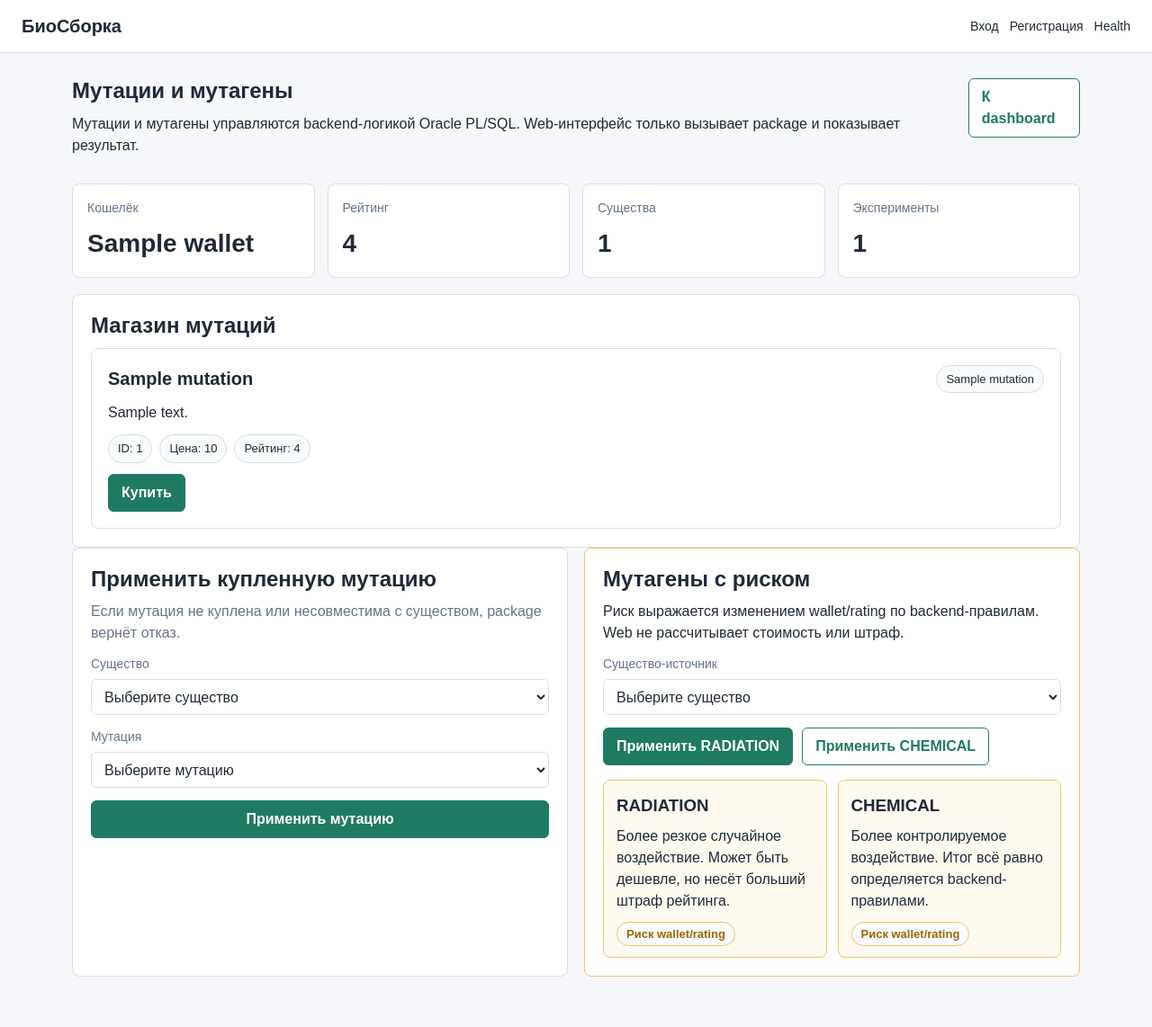
After one commit to T90eagle-byte/GameLaba3, a Flask app: template web_client/templates/mutations.html in a window 1280 px wide. The commit adds this page. Shown: the whole page at 90% size. Run offline with Flask 3, Linux system fonts and the light colour scheme; the template is opened without the code that fills it: most values are stand-ins (such as "Sample title", 1, 10 or a date in 2020); parts of the project's set-up code (start-up, migrations or seed data) failed here and were passed over.

Commit message:
Добавить web-интерфейс мутаций

```diff
--- a/web_client/app.py
+++ b/web_client/app.py
@@ -15,7 +15,7 @@ from flask import (
 )
 
 from config import load_config
-from services import auth_service, creature_service, crossbreed_service, lab_service, task_service
+from services import auth_service, creature_service, crossbreed_service, lab_service, mutation_service, task_service
 from services.oracle import ServiceError, check_connection
 
 
@@ -364,6 +364,72 @@ def create_app() -> Flask:
             offspring_name=offspring_name,
             lab_id=lab_id,
         )
+    @app.route("/mutations", methods=["GET", "POST"])
+    @login_required
+    def mutations() -> Any:
+        token = str(session["session_token"])
+        lab_id = selected_lab_id()
+        if not lab_id:
+            flash("Сначала выберите лабораторию.", "warning")
+            return redirect(url_for("labs"))
+
+        if request.method == "POST":
+            action = request.form.get("action", "")
+            try:
+                if action == "buy_mutation":
+                    mutation_id = int(request.form.get("mutation_id", "0"))
+                    if mutation_id <= 0:
+                        raise ValueError
+                    result = mutation_service.buy_mutation(token, lab_id, mutation_id)
+                    if result:
+                        flash("Мутация куплена через backend package. Кошелёк обновлён backend-логикой.", "success")
+                    else:
+                        flash("Мутация не куплена: backend вернул отказ, чаще всего из-за нехватки средств.", "warning")
+                    return redirect(url_for("mutations"))
+
+                if action == "apply_mutation":
+                    creature_id = int(request.form.get("creature_id", "0"))
+                    mutation_id = int(request.form.get("mutation_id", "0"))
+                    if creature_id <= 0 or mutation_id <= 0:
+                        raise ValueError
+                    mutation_service.apply_mutation(token, lab_id, creature_id, mutation_id)
+                    flash("Мутация применена. Генотип, фенотип и рейтинг обновлены backend-логикой.", "success")
+                    return redirect(url_for("creature_detail", creature_id=creature_id))
+
+                if action == "apply_mutagen":
+                    creature_id = int(request.form.get("creature_id", "0"))
+                    mutagen_type = request.form.get("mutagen_type", "").strip().upper()
+                    if creature_id <= 0 or mutagen_type not in {"RADIATION", "CHEMICAL"}:
+                        raise ValueError
+                    new_creature_id = mutation_service.apply_mutagen(token, lab_id, creature_id, mutagen_type)
+                    flash("Мутагент применён. Проверьте изменения рейтинга, кошелька и список существ.", "success")
+                    if new_creature_id:
+                        return redirect(url_for("creature_detail", creature_id=new_creature_id))
+                    return redirect(url_for("mutations"))
+
+                flash("Неизвестное действие с мутациями.", "error")
+            except (TypeError, ValueError):
+                flash("Выберите существо и мутацию перед действием.", "error")
+            except ServiceError as exc:
+                flash(str(exc), "error")
+
+            return redirect(url_for("mutations"))
+
+        try:
+            stats = lab_service.get_lab_stats(token, lab_id)
+            creatures_rows = creature_service.get_creatures(token, lab_id)
+            shop_rows = mutation_service.get_mutation_shop(token, lab_id)
+        except ServiceError as exc:
+            flash(str(exc), "error")
+            return redirect(url_for("dashboard"))
+
+        return render_template(
+            "mutations.html",
+            stats=stats,
+            creatures=creatures_rows,
+            mutations=shop_rows,
+            lab_id=lab_id,
+        )
     @app.route("/health")
     def health() -> Any:
         database = check_connection()
--- a/web_client/static/css/app.css
+++ b/web_client/static/css/app.css
@@ -415,3 +415,57 @@ select {
   color: #3156a3;
   font-weight: 700;
 }
+
+.stats-strip {
+  display: grid;
+  grid-template-columns: repeat(auto-fit, minmax(150px, 1fr));
+  gap: 14px;
+  margin-bottom: 18px;
+}
+
+.mutation-grid {
+  display: grid;
+  grid-template-columns: repeat(auto-fit, minmax(260px, 1fr));
+  gap: 16px;
+}
+
+.mutation-card {
+  background: var(--panel);
+  border: 1px solid var(--line);
+  border-radius: 8px;
+  padding: 18px;
+}
+
+.risk-panel {
+  border-color: #f0c36a;
+}
+
+.risk-grid {
+  display: grid;
+  grid-template-columns: repeat(auto-fit, minmax(180px, 1fr));
+  gap: 12px;
+  margin-top: 16px;
+}
+
+.risk-card {
+  border: 1px solid #f0c36a;
+  border-radius: 8px;
+  background: #fffaf0;
+  padding: 14px;
+}
+
+.risk-card h3 {
+  margin: 0 0 8px;
+}
+
+.warning-badge {
+  border-color: #f0c36a;
+  color: var(--warning);
+  font-weight: 700;
+}
+
+.mutagen-actions {
+  display: flex;
+  flex-wrap: wrap;
+  gap: 10px;
+}
--- a/web_client/templates/base.html
+++ b/web_client/templates/base.html
@@ -16,6 +16,7 @@
         <a href="{{ url_for('creatures') }}">Существа</a>
         <a href="{{ url_for('tasks') }}">Заказы клиента</a>
         <a href="{{ url_for('crossbreed') }}">Скрещивание</a>
+        <a href="{{ url_for('mutations') }}">Мутации</a>
         <a href="{{ url_for('health') }}">Health</a>
         <a href="{{ url_for('logout') }}">Выйти</a>
       {% else %}
--- a/web_client/templates/dashboard.html
+++ b/web_client/templates/dashboard.html
@@ -25,7 +25,7 @@
       <a class="button" href="{{ url_for('creatures') }}">Существа</a>
       <a class="button" href="{{ url_for('tasks') }}">Заказы клиента</a>
       <a class="button" href="{{ url_for('crossbreed') }}">Скрещивание</a>
-      <span class="button disabled">Мутации — скоро</span>
+      <a class="button" href="{{ url_for('mutations') }}">Мутации</a>
       <span class="button disabled">История рейтинга — скоро</span>
     </div>
   </article>
@@ -38,6 +38,7 @@
       <span class="badge">Заказы клиента</span>
       <span class="badge">Oracle PL/SQL backend</span>
       <span class="badge">Smoke-tests 01..11</span>
+      <span class="badge">Мутации / RADIATION / CHEMICAL</span>
     </div>
     <p class="muted">Эта web-страница только показывает результаты package API. Правила игры остаются в `pkg_genetics_game`.</p>
   </article>
--- /dev/null
+++ b/web_client/templates/mutations.html
@@ -0,0 +1,118 @@
+{% extends "base.html" %}
+{% block title %}Мутации и мутагены — БиоСборка{% endblock %}
+{% block content %}
+<section class="page-header">
+  <div>
+    <h1>Мутации и мутагены</h1>
+    <p>Мутации и мутагены управляются backend-логикой Oracle PL/SQL. Web-интерфейс только вызывает package и показывает результат.</p>
+  </div>
+  <a class="button secondary" href="{{ url_for('dashboard') }}">К dashboard</a>
+</section>
+
+<section class="stats-strip">
+  <article class="stat-card"><span>Кошелёк</span><strong>{{ stats.wallet }}</strong></article>
+  <article class="stat-card"><span>Рейтинг</span><strong>{{ stats.rating }}</strong></article>
+  <article class="stat-card"><span>Существа</span><strong>{{ stats.creature_count }}</strong></article>
+  <article class="stat-card"><span>Эксперименты</span><strong>{{ stats.experiment_count }}</strong></article>
+</section>
+
+<section class="panel">
+  <h2>Магазин мутаций</h2>
+  {% if mutations %}
+    <div class="mutation-grid">
+      {% for mutation in mutations %}
+        <article class="mutation-card">
+          <div class="entity-card-header">
+            <h3>{{ mutation.mutation_name or ('Мутация #' ~ mutation.mutation_id) }}</h3>
+            <span class="badge">{{ mutation.mutation_type_display_name or mutation.mutation_type }}</span>
+          </div>
+          <p>{{ mutation.description or 'Описание берётся из backend seed.' }}</p>
+          <div class="badge-row">
+            <span class="badge">ID: {{ mutation.mutation_id }}</span>
+            <span class="badge">Цена: {{ mutation.price }}</span>
+            <span class="badge">Рейтинг: {{ mutation.rating_effect }}</span>
+          </div>
+          <form method="post" action="{{ url_for('mutations') }}" class="inline-form">
+            <input type="hidden" name="action" value="buy_mutation">
+            <input type="hidden" name="mutation_id" value="{{ mutation.mutation_id }}">
+            <button type="submit">Купить</button>
+          </form>
+        </article>
+      {% endfor %}
+    </div>
+  {% else %}
+    <p class="empty">Магазин мутаций пуст.</p>
+  {% endif %}
+</section>
+
+<section class="two-column">
+  <article class="panel">
+    <h2>Применить купленную мутацию</h2>
+    <p class="muted">Если мутация не куплена или несовместима с существом, package вернёт отказ.</p>
+    {% if creatures and mutations %}
+      <form class="form" method="post" action="{{ url_for('mutations') }}">
+        <input type="hidden" name="action" value="apply_mutation">
+        <label>
+          <span>Существо</span>
+          <select name="creature_id" required>
+            <option value="">Выберите существо</option>
+            {% for creature in creatures %}
+              <option value="{{ creature.creature_id }}">#{{ creature.creature_id }} — {{ creature.creature_name or creature.species_display_name or creature.species_type }}</option>
+            {% endfor %}
+          </select>
+        </label>
+        <label>
+          <span>Мутация</span>
+          <select name="mutation_id" required>
+            <option value="">Выберите мутацию</option>
+            {% for mutation in mutations %}
+              <option value="{{ mutation.mutation_id }}">#{{ mutation.mutation_id }} — {{ mutation.mutation_name }} ({{ mutation.price }})</option>
+            {% endfor %}
+          </select>
+        </label>
+        <button type="submit">Применить мутацию</button>
+      </form>
+    {% else %}
+      <p class="empty">Нужны существа и доступные мутации.</p>
+    {% endif %}
+  </article>
+
+  <article class="panel risk-panel">
+    <h2>Мутагены с риском</h2>
+    <p>Риск выражается изменением wallet/rating по backend-правилам. Web не рассчитывает стоимость или штраф.</p>
+    {% if creatures %}
+      <form class="form" method="post" action="{{ url_for('mutations') }}">
+        <input type="hidden" name="action" value="apply_mutagen">
+        <label>
+          <span>Существо-источник</span>
+          <select name="creature_id" required>
+            <option value="">Выберите существо</option>
+            {% for creature in creatures %}
+              <option value="{{ creature.creature_id }}">#{{ creature.creature_id }} — {{ creature.creature_name or creature.species_display_name or creature.species_type }}</option>
+            {% endfor %}
+          </select>
+        </label>
+        <div class="mutagen-actions">
+          <button type="submit" name="mutagen_type" value="RADIATION">Применить RADIATION</button>
+          <button class="secondary" type="submit" name="mutagen_type" value="CHEMICAL">Применить CHEMICAL</button>
+        </div>
+      </form>
+    {% else %}
+      <p class="empty">В лаборатории пока нет существ для мутагена.</p>
+    {% endif %}
+
+    <div class="risk-grid">
+      <div class="risk-card">
+        <h3>RADIATION</h3>
+        <p>Более резкое случайное воздействие. Может быть дешевле, но несёт больший штраф рейтинга.</p>
+        <span class="badge warning-badge">Риск wallet/rating</span>
+      </div>
+      <div class="risk-card">
+        <h3>CHEMICAL</h3>
+        <p>Более контролируемое воздействие. Итог всё равно определяется backend-правилами.</p>
+        <span class="badge warning-badge">Риск wallet/rating</span>
+      </div>
+    </div>
+  </article>
+</section>
+{% endblock %}
```
Also changed, not shown: docs/ai_context.md (+10 -0 lines), docs/current_tasks.md (+13 -0 lines), docs/defense_demo_script.md (+10 -0 lines), docs/defense_requirements_cheatsheet.md (+10 -0 lines), docs/project_roadmap.md (+6 -0 lines), docs/web_client_plan.md (+10 -0 lines), web_client/services/mutation_service.py (added, +92 -0 lines), web_client/services/oracle.py (+14 -0 lines), web_client/README.md.
